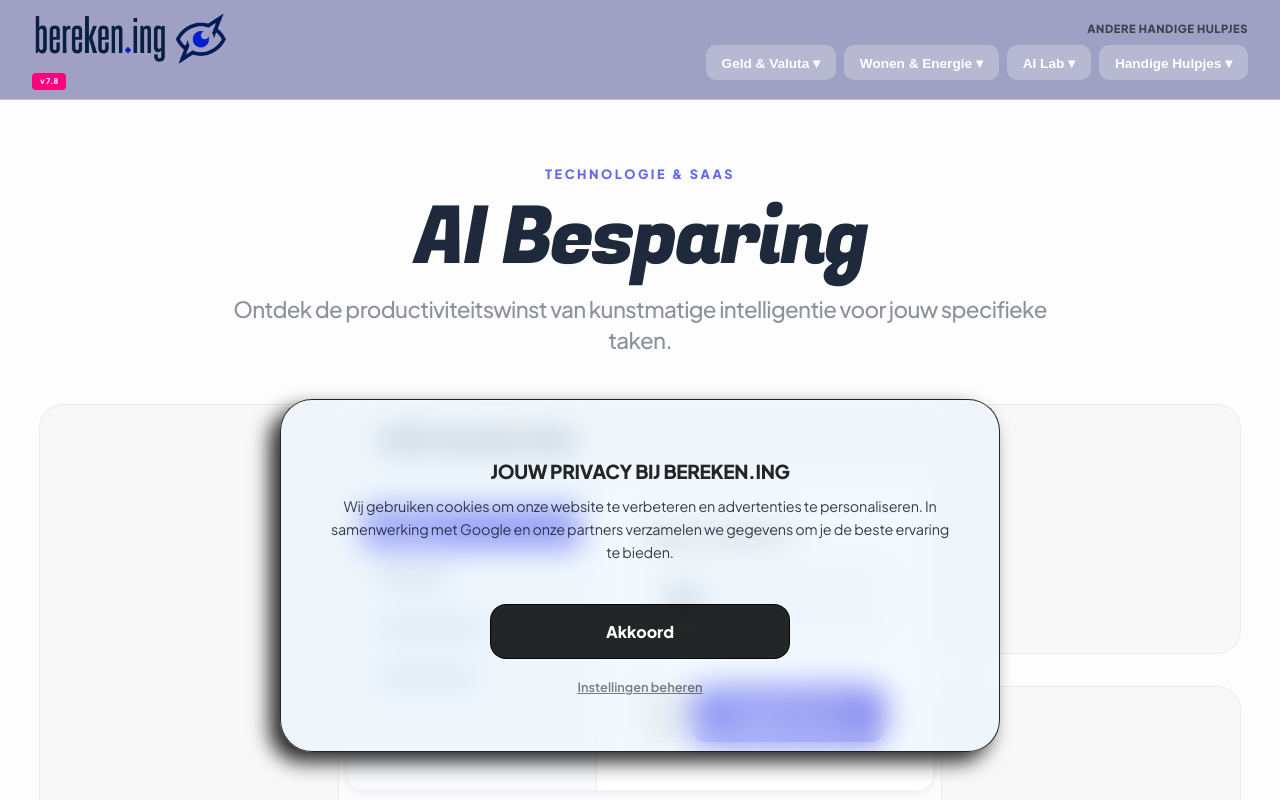
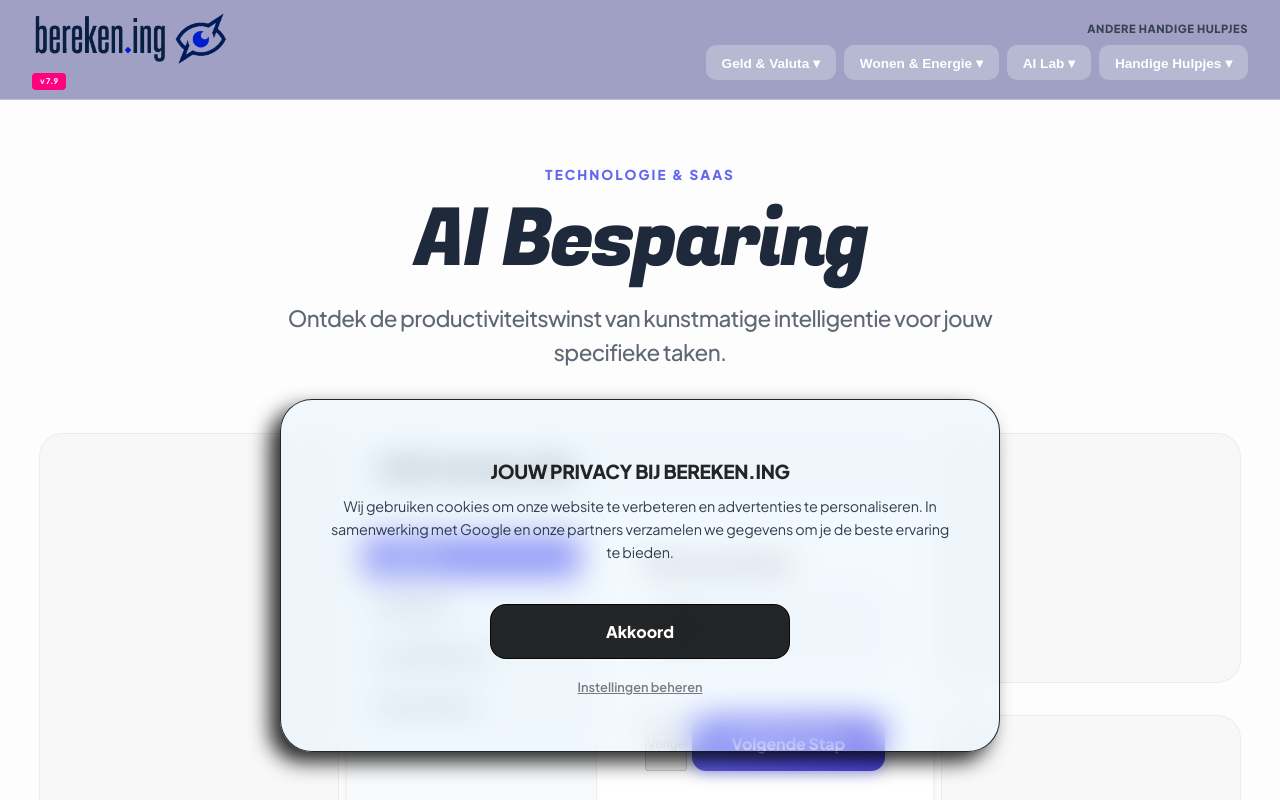
Before and after one commit to sirklaas/bereken.ing, a Next.js app: page /ai in a window 1280 px wide. Shown: the top 800 px of the page. Built offline with nearby package versions, Linux system fonts and the light colour scheme.

Commit message:
style: implement majestic hero and balanced ad gutters v7.9

```diff
--- a/src/app/globals.css
+++ b/src/app/globals.css
@@ -113,23 +113,24 @@ h3 {
 
 .pristine-grid {
   display: grid;
-  gap: var(--col-gap);
+  gap: clamp(24px, 4vw, 48px);
   align-items: start;
   min-height: 80vh;
   width: 100%;
 }
 
-/* DESKTOP: Proportional 1-3-1 Split */
+/* DESKTOP: Proportional 1-3-1 Split with Hard Min for Ads */
 @media (min-width: 1200px) {
   .pristine-grid {
-    grid-template-columns: 1fr 3fr 1fr;
+    grid-template-columns: minmax(300px, 1fr) 3.5fr minmax(300px, 1fr);
   }
 }
 
 /* TABLET: Proportional 3-1 Split */
 @media (max-width: 1199px) and (min-width: 768px) {
   .pristine-grid {
-    grid-template-columns: 3fr 1fr;
+    grid-template-columns: 1fr minmax(300px, 350px);
+    gap: 32px;
   }
   .left-slot {
     display: none !important;
@@ -140,6 +141,7 @@ h3 {
 @media (max-width: 767px) {
   .pristine-grid {
     grid-template-columns: 1fr;
+    gap: 40px;
   }
   .side-slot {
     display: none !important;
--- a/src/components/ToolLayout.tsx
+++ b/src/components/ToolLayout.tsx
@@ -25,23 +25,24 @@ export default function ToolLayout({ children, intro, title, subtitle, topic, yo
   return (
     <div id="main-content" className="page-shell" style={{ paddingTop: "4rem", paddingBottom: "8rem" }}>
 
-      {/* 1. Centered Header Section */}
-      <div style={{ textAlign: "center", marginBottom: "3rem" }}>
-        {intro && (
-          <h3 style={{
-            marginBottom: "0.8rem",
-            color: "var(--primary-accent)",
-            letterSpacing: "0.2em",
-            fontWeight: 800,
-            fontSize: "0.8rem",
-            textAlign: "center"
-          }}>
-            {intro.toUpperCase()}
-          </h3>
-        )}
-        <h1 style={{ fontSize: "clamp(3rem, 10vw, 5rem)", marginBottom: "1rem", lineHeight: 1 }}>{title}</h1>
-        {subtitle && <h2 style={{ fontSize: "1.4rem", fontWeight: 500, opacity: 0.5, maxWidth: "850px", margin: "0 auto", lineHeight: 1.4 }}>{subtitle}</h2>}
-      </div>
+      {/* 1. Majestic Hero Section */}
+      <header className="page-shell" style={{ textAlign: "center", marginBottom: "4rem" }}>
+        <div style={{ maxWidth: "1000px", margin: "0 auto" }}>
+          {intro && (
+            <h3 className="hero-eyebrow" style={{ textAlign: "center" }}>
+              {intro.toUpperCase()}
+            </h3>
+          )}
+          <h1 className="hero-title" style={{ fontSize: "clamp(3rem, 10vw, 5rem)", marginBottom: "1.5rem" }}>
+            {title}
+          </h1>
+          {subtitle && (
+            <h2 className="hero-subtitle" style={{ fontSize: "1.4rem", fontWeight: 500, opacity: 0.7, maxWidth: "800px", margin: "0 auto", lineHeight: 1.5 }}>
+              {subtitle}
+            </h2>
+          )}
+        </div>
+      </header>
 
       {/* 2. Proportional Fluid Grid */}
       <div className="pristine-grid">
--- a/src/config/version.ts
+++ b/src/config/version.ts
@@ -1 +1 @@
-export const SITE_VERSION = "v 7.8";
+export const SITE_VERSION = "v 7.9";
```
